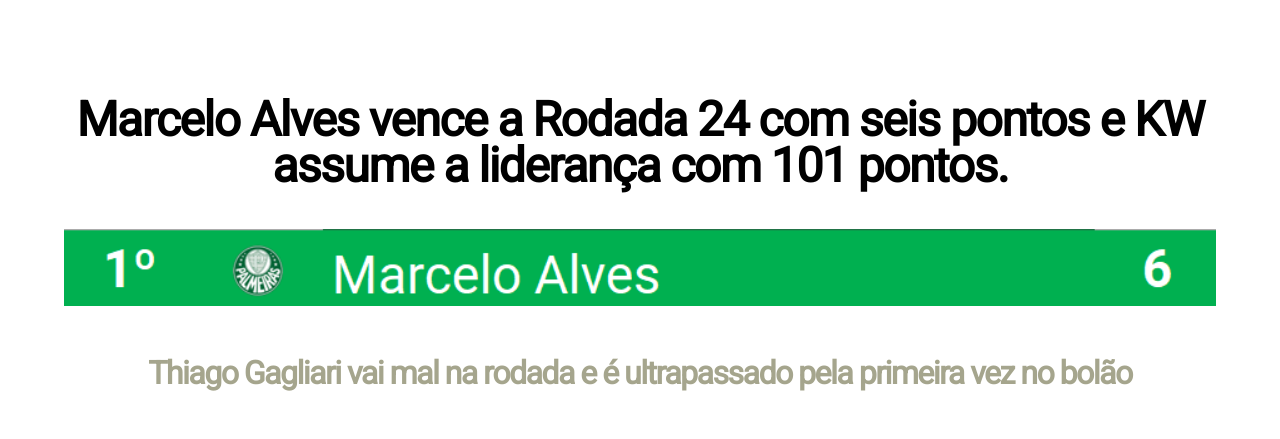
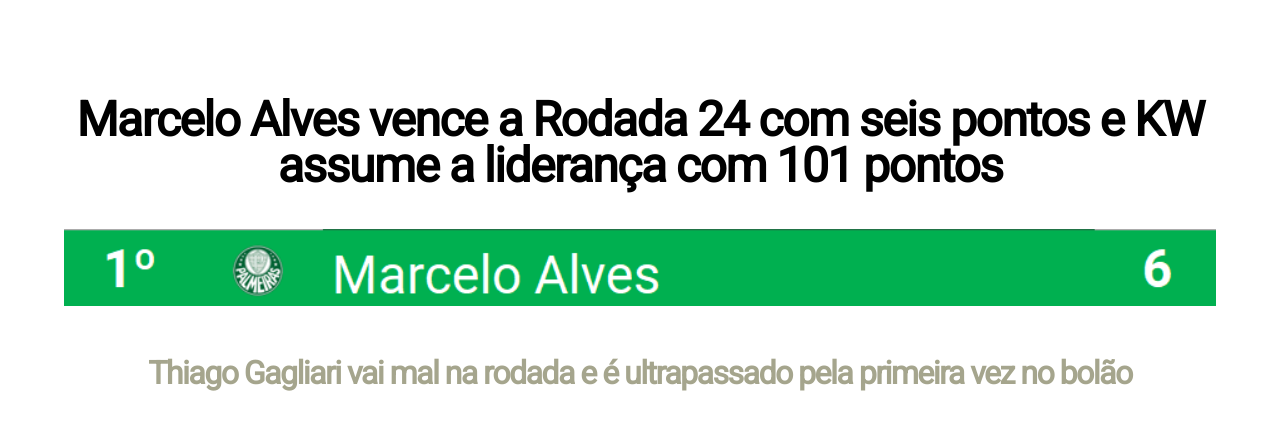
Before and after one commit to thiagogagliari/bolaobrasileirao2021, a plain HTML site: page index.html in a window 1280 px wide. Shown: the part 171-610 px from the top of the page. Drawn offline with Linux system fonts and the light colour scheme.

Commit message:
Update index.html

```diff
--- a/index.html
+++ b/index.html
@@ -30,7 +30,7 @@
             </div>
         </div><br><br>
                  <div class="manchete">
-                     <h1>Marcelo Alves vence a Rodada 24 com seis pontos e KW assume a liderança com 101 pontos.</h1>
+                     <h1>Marcelo Alves vence a Rodada 24 com seis pontos e KW assume a liderança com 101 pontos</h1>
                  <div class="submanchete">
                  <figure>
               <img src="0710.PNG" width="100%">
```
